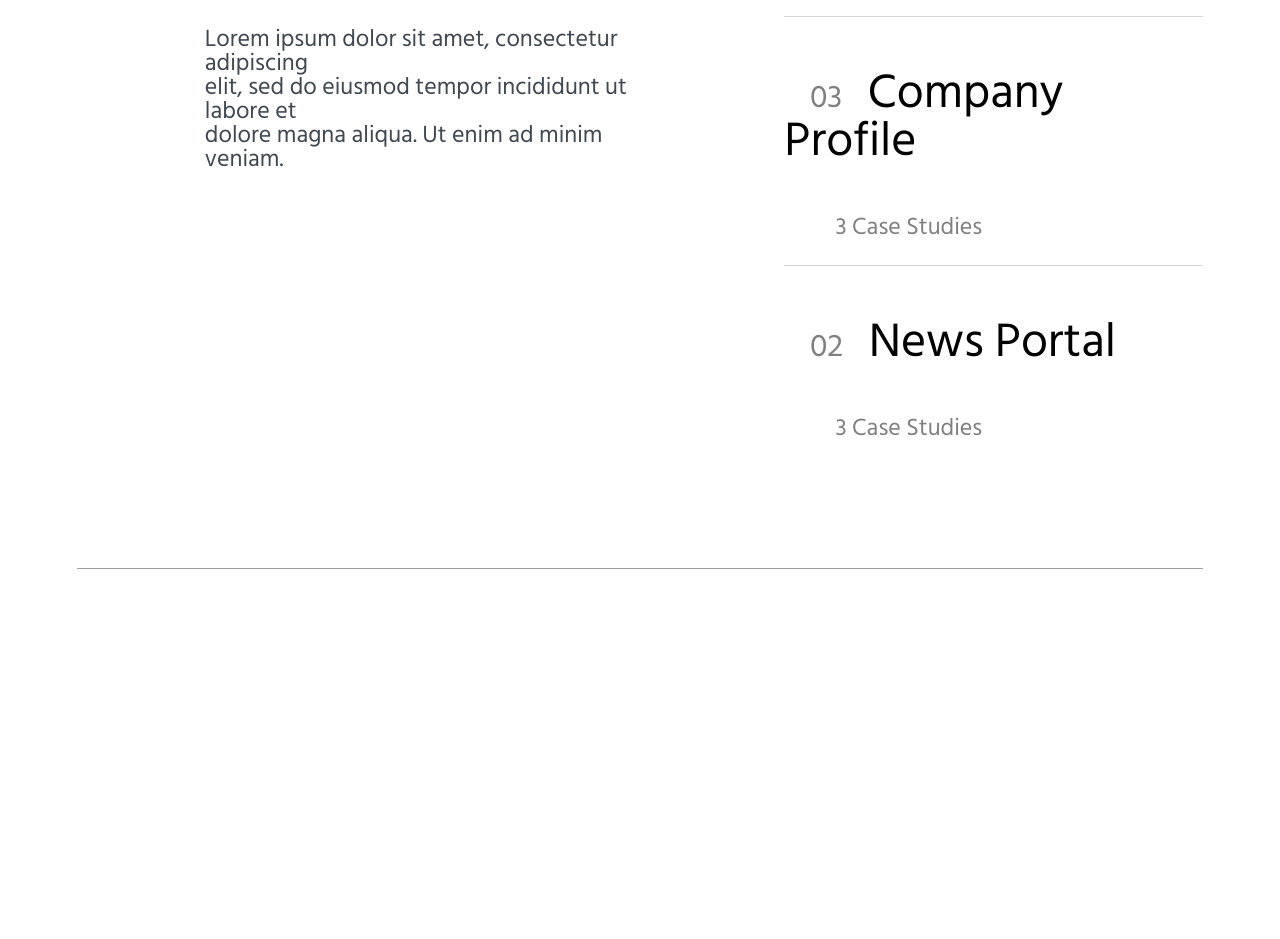
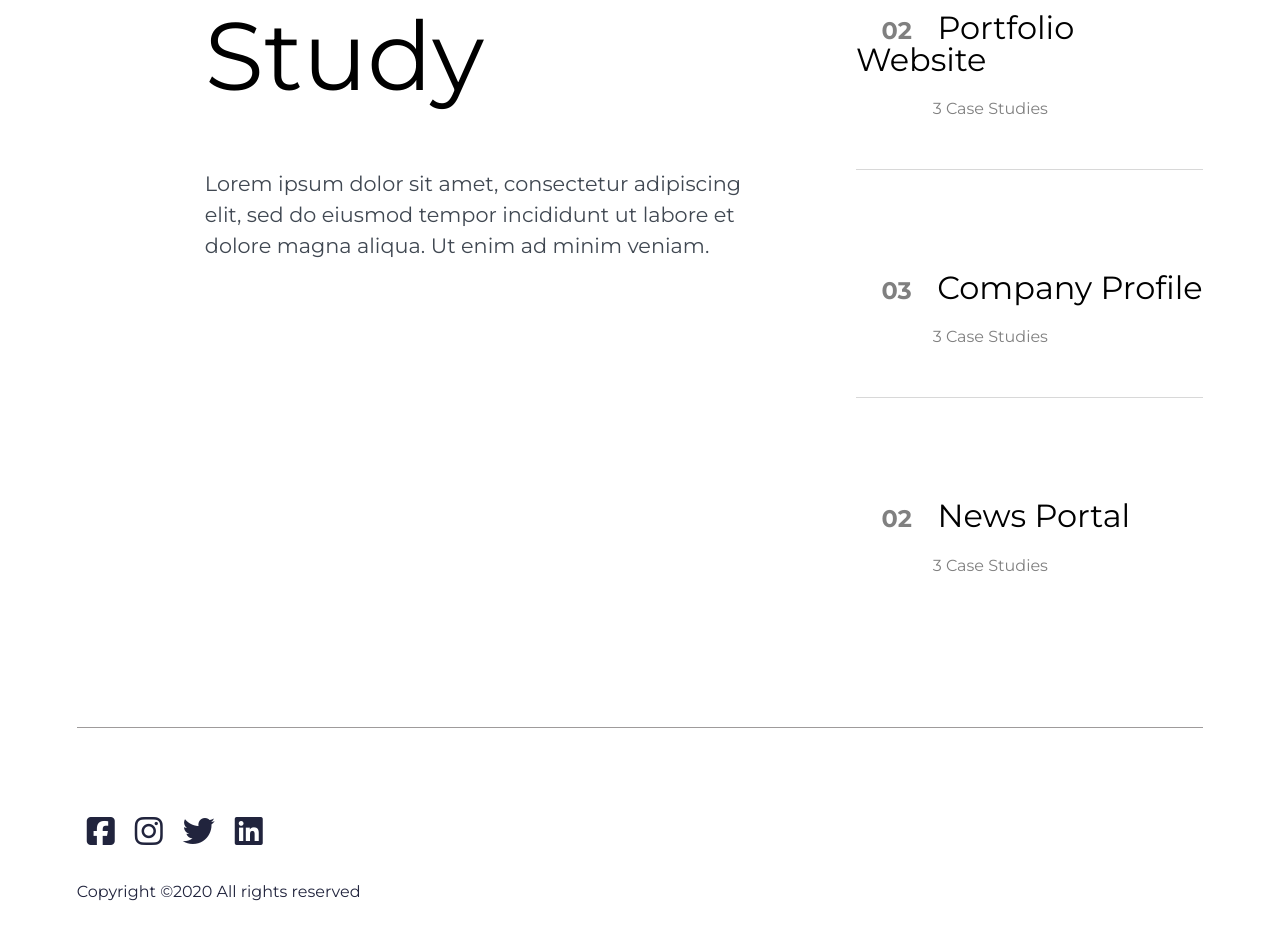
Before and after one commit to AndressaSteffen26/atv-sound, a plain HTML site: page index.html in a window 1280 px wide. Shown: the part 1441-2380 px from the top of the page. Before the commit the page ends 2087 px from the top, so only its background shows below. Drawn offline with Linux system fonts and the light colour scheme.

Commit message:
conclusão da atividade

```diff
--- a/index.html
+++ b/index.html
@@ -6,6 +6,7 @@
     <meta name="viewport" content="width=device-width, initial-scale=1.0">
     <title>Homepage</title>
     <link rel="stylesheet" href="style/style.css" type="text/css">
+    <script src="https://kit.fontawesome.com/1e3d52b6de.js" crossorigin="anonymous"></script>
 </head>
 
 <body>
@@ -71,6 +72,33 @@
             </div>
         </section>
     </main>
+    <footer>
+        <nav>
+            <ul>
+                <li>
+                    <a href="#">
+                        <span class="fa-brands fa-square-facebook"></span>
+                    </a>
+                </li>
+                <li>
+                    <a href="#">
+                        <span class="fa-brands fa-instagram"></span>
+                    </a>
+                </li>
+                <li>
+                    <a href="#">
+                        <span class="fa-brands fa-twitter"></span>
+                    </a>
+                </li>
+                <li>
+                    <a href="#">
+                        <span class="fa-brands fa-linkedin"></span>
+                    </a>
+                </li>
+            </ul>
+        </nav>
+        <p>Copyright ©2020 All rights reserved </p>
+    </footer>
 </body>
 
 </html>
--- a/style/style.css
+++ b/style/style.css
@@ -2,6 +2,7 @@
 					FONTE
 ==============================================*/
 @import url('https://fonts.googleapis.com/css2?family=Hind+Siliguri:wght@300;400;500;600;700&family=Manrope:wght@200..800&family=Montserrat:ital,wght@0,100..900;1,100..900&display=swap');
+@import url('https://fonts.googleapis.com/css2?family=Montserrat:ital,wght@0,100..900;1,100..900&display=swap');
 
 /* http://meyerweb.com/eric/tools/css/reset/
    v2.0 | 20110126
@@ -114,7 +115,10 @@ section {
 
 body {
 	line-height: 1;
-	font-family: "Hind Siliguri", sans-serif;
+	font-family: "Montserrat", sans-serif;
+	font-optical-sizing: auto;
+	font-weight: 400;
+	font-style: normal;
 }
 
 ol,
@@ -150,11 +154,12 @@ a {
 header nav{
 	display: flex;
 	justify-content: space-between;
-	padding: 2vw;
+	margin: 6vw 6vw 6vw 17vw;
 }
 
 header nav ul{
 	display: flex;
+	margin: 0 5vw 0vw 20vw;
 }
 
 header nav ul li a{
@@ -170,17 +175,17 @@ main section.banner{
 	display: flex;
 	margin: 6vw;
 	padding: 0vw 2vw 4vw 2vw;
-	border-bottom: 1px solid #9E9B9B;
 }
 main section div.banner-imagem img{
 	padding: 2vw 10vw 2vw 10vw;
 }
 main section div.banner-texto h1{
-	font-size: 4rem;
+	font-size: 3rem;
 	padding: 4vw 0 4vw 0;
 }
 main section div.banner-texto p{
-	font-size: 1.5rem;
+	font-size: 1rem;
+	line-height: 1.5;
 	color: #404852;
 	border-top: 1px solid #DEDEDE;
 	padding: 2vw 0 2vw 0;
@@ -195,9 +200,10 @@ main section div.samantha div.texto h2{
 	font-size: 1.1rem;
 }
 main section div.samantha p{
+	font-size: 1.1rem;
 	color:grey;
 	border: none;
-	padding: 0 1vw 0 1vw;
+	padding: 0.5vw 1vw 0 1vw;
 }
 /*============================
 			LISTA
@@ -205,34 +211,61 @@ main section div.samantha p{
 main section.lista{
 	display:flex;
 	margin: 6vw;
+	border-top: 1px solid #9E9B9B;
 	border-bottom: 1px solid #9E9B9B;
-	padding: 0 0 8vw 0;
+	padding: 8vw 0 8vw 0;
+}
+main section.lista div h1{
+	margin: 1vw 8vw 0 8vw;
+	font-size: 6rem;
+	padding: 2vw 2vw 4vw 2vw;
 }
 main section.lista div.texto p{
-	padding: 0 8vw 0 10vw;
-	font-size: 1.5rem;
+	padding: 1vw 8vw 1vw 10vw;
+	font-size: 1.3rem;
+	line-height: 1.5;
 	color: #404852;
 }
-main section.lista div h1{
-	margin: 2vw 8vw 0 8vw;
-	font-size: 6rem;
-	padding: 2vw 2vw 2vw 2vw;
-}
 main section.lista div.lista ul li h2{
-	font-size: 3rem;
-	padding: 4vw 0 4vw 0;
+	font-size: 2rem;
+	padding: 8vw 0 0 0;
 }
 main section.lista div.lista ul li h2 span{
 	color: gray;
-	font-size: 2rem;
-	padding: 2vw 2vw 2vw 2vw;
+	font-weight: bold;
+	font-size: 1.5rem;
+	padding: 1vw 2vw 1vw 2vw;
 }
 main section.lista div.lista ul li p{
-	padding: 0 0 2vw 4vw;
-	font-size: 1.5rem;
+	padding: 2vw 0 4vw 6vw;
+	font-size: 1rem;
 	color: gray;
 	border-bottom: 1px solid #D8D8D8;
 }
 main section.lista div.lista ul li.ultimo p{
 	border: none;
 }
+/* ===============================================
+					Rodapé
+================================================== */
+footer {
+	text-align: left;
+	margin: 5vw 0 5vw 6vw;
+}
+
+footer ul {
+	display: flex;
+	justify-content: left;
+	padding: 0vw 1vw 2vw 0vw;
+}
+
+footer ul li {
+	margin: 10px 10px 10px 10px;
+	font-size: 2rem;
+}
+footer ul li a{
+	color: #21243D;
+}
+footer p{
+	color: #21243D;
+}
```
